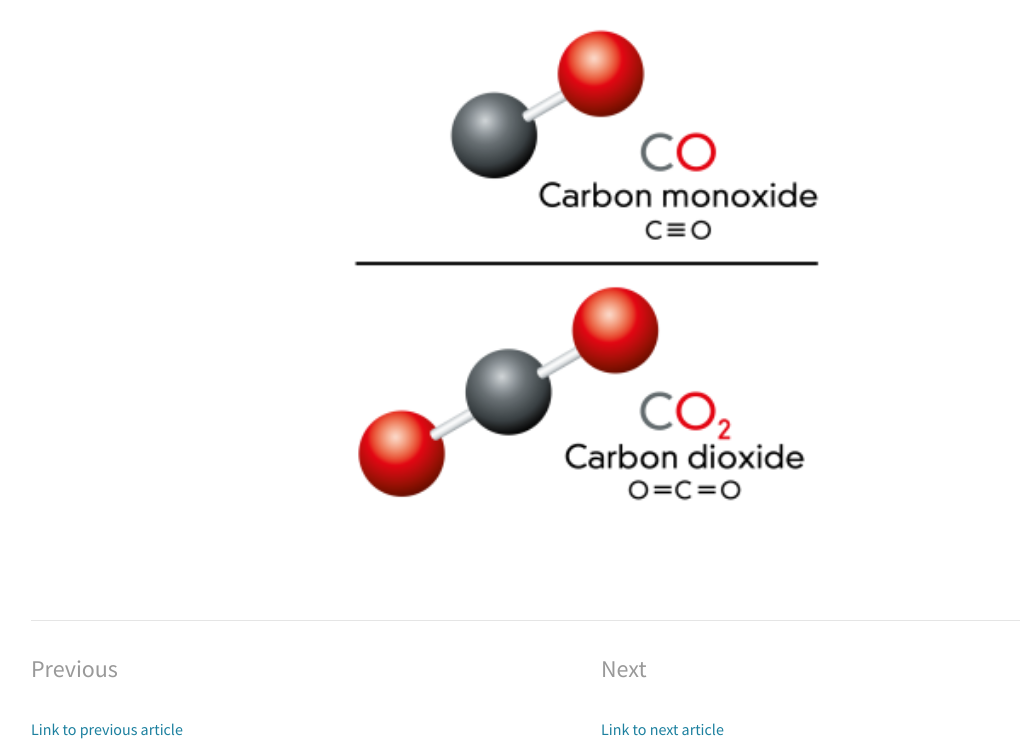
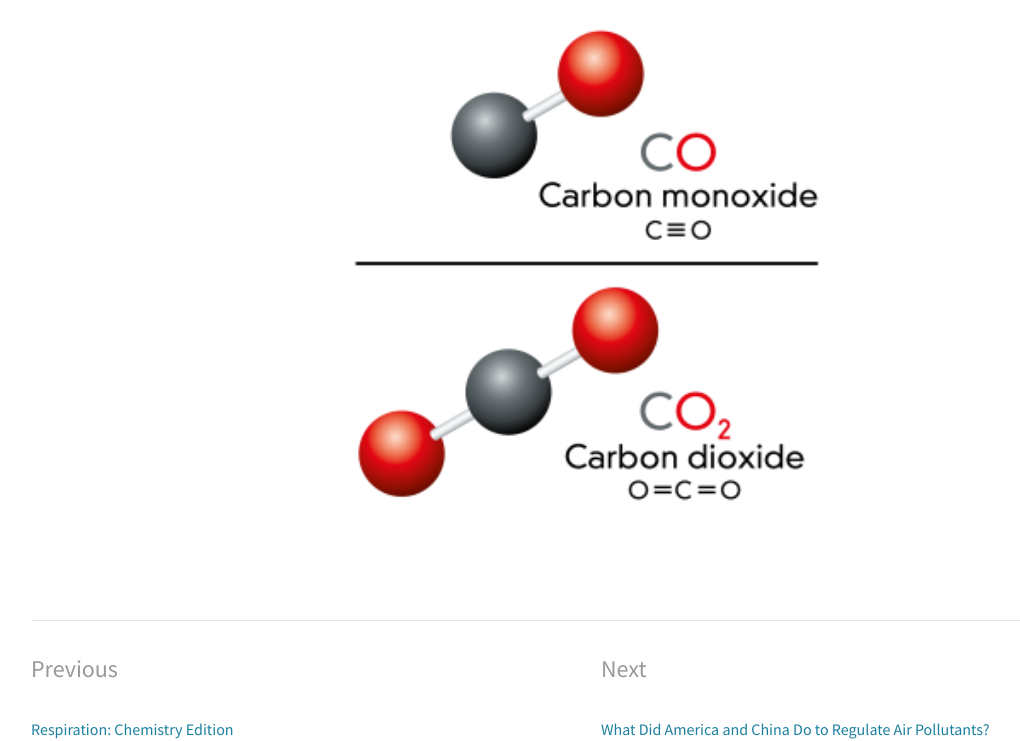
Before and after one commit to lydiay3590/periodical-2020, a website: page article/the-impact-of-pollutants.html in a window 1280 px wide. Shown: the part 2420-3161 px from the top of the page, without its empty margins (54-1074 px from the left). Drawn offline with Linux system fonts and the light colour scheme.

Commit message:
change article link names in adam's article

```diff
--- a/article/the-impact-of-pollutants.html
+++ b/article/the-impact-of-pollutants.html
@@ -96,7 +96,7 @@
           <div class="prev-nav">
             <a href="respiration-chemistry-edition.html" rel="prev">
               <span>Previous</span>
-              Link to previous article
+              Respiration: Chemistry Edition
             </a>
           </div>
         </div>
@@ -104,7 +104,7 @@
           <div class="next-nav">
             <a href="what-did-america-and-china-do-to-regulate-air-pollutants.html" rel="next">
               <span>Next</span>
-              Link to next article
+              What Did America and China Do to Regulate Air Pollutants?
             </a>
           </div>
         </div>
```
